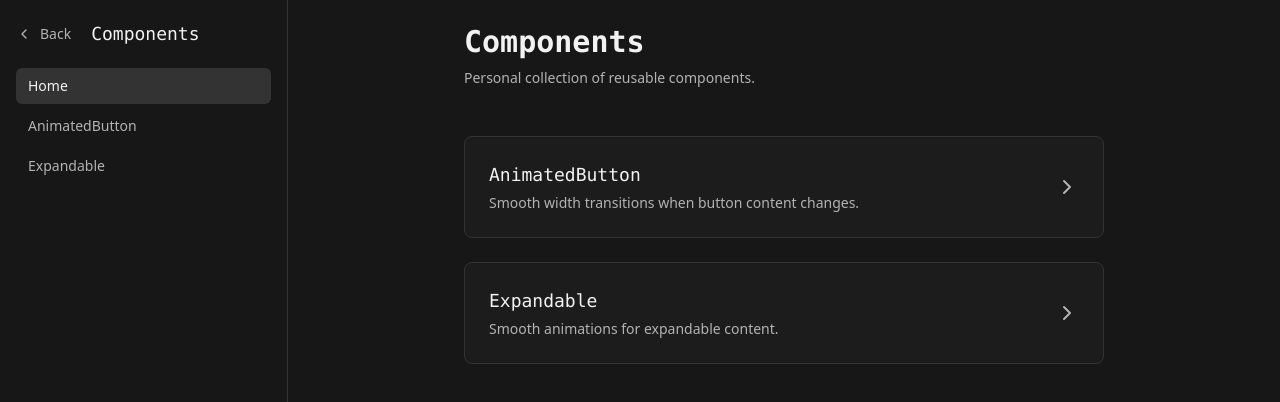
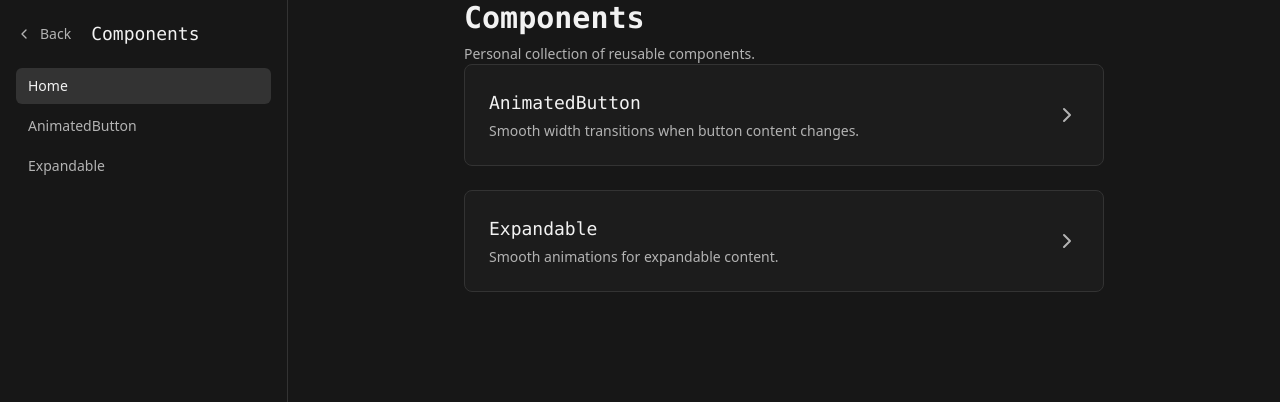
Before and after one commit to mazhugasergei/components, a Next.js app: page / in a window 1280 px wide. Shown: the top 402 px of the page. Built offline with nearby package versions, Linux system fonts and the light colour scheme.

Commit message:
refactor: Rename component interface props to generic Props name
- Rename ExpandableProps to Props in expandable component
- Rename PageHeaderProps to Props in page-header component
- Rename ParagraphProps to Props in paragraph component
- Clean up formatting in home page component

```diff
--- a/src/app/page.tsx
+++ b/src/app/page.tsx
@@ -24,8 +24,7 @@ export const metadata: Metadata = {
 
 export default function Home() {
 	return (
-		<main className="mx-auto max-w-2xl px-4 pt-6">
-			<div className="space-y-12">
+		<main className="mx-auto max-w-2xl px-4">
 			<PageHeader title="Components" description="Personal collection of reusable components." />
 
 			<div className="space-y-6">
@@ -50,7 +49,6 @@ export default function Home() {
 					)
 				})}
 			</div>
-			</div>
 		</main>
 	)
 }
--- a/src/components/ui/expandable.tsx
+++ b/src/components/ui/expandable.tsx
@@ -5,20 +5,13 @@ import { cn } from "@/utils/classname"
 import { AnimatePresence, MotionConfig, motion } from "motion/react"
 import React, { cloneElement, useState } from "react"
 
-interface ExpandableProps extends React.ComponentProps<"div"> {
+interface Props extends React.ComponentProps<"div"> {
 	expandedContent: React.ReactNode
 	expandTrigger?: [React.ReactNode, React.ReactNode]
 	onExpandedChange?: (expanded: boolean) => void
 }
 
-export function Expandable({
-	children,
-	expandedContent,
-	onExpandedChange,
-	expandTrigger,
-	className,
-	...props
-}: ExpandableProps) {
+export function Expandable({ children, expandedContent, onExpandedChange, expandTrigger, className, ...props }: Props) {
 	const [ref, bounds] = useMeasure()
 	const [expanded, setExpanded] = useState(false)
 
--- a/src/components/ui/page-header.tsx
+++ b/src/components/ui/page-header.tsx
@@ -1,12 +1,12 @@
 import { cn } from "@/utils/classname"
 import { preventOrphan } from "@/utils/text"
 
-interface PageHeaderProps {
+interface Props {
 	title: string
 	description: string
 }
 
-export function PageHeader({ title, description }: PageHeaderProps) {
+export function PageHeader({ title, description }: Props) {
 	return (
 		<div className="space-y-2">
 			<h1 className={cn("text-foreground font-mono text-3xl font-bold")}>{title}</h1>
--- a/src/components/ui/paragraph.tsx
+++ b/src/components/ui/paragraph.tsx
@@ -1,12 +1,12 @@
 import { cn } from "@/utils/classname"
 import { preventOrphan } from "@/utils/text"
 
-interface ParagraphProps {
+interface Props {
 	children: React.ReactNode
 	className?: string
 }
 
-export function Paragraph({ children, className }: ParagraphProps) {
+export function Paragraph({ children, className }: Props) {
 	const textContent = typeof children === "string" ? preventOrphan(children) : children
 	return <p className={cn("text-sm leading-relaxed", className)}>{textContent}</p>
 }
```
Lines whose indentation alone changed are shown as unchanged.
